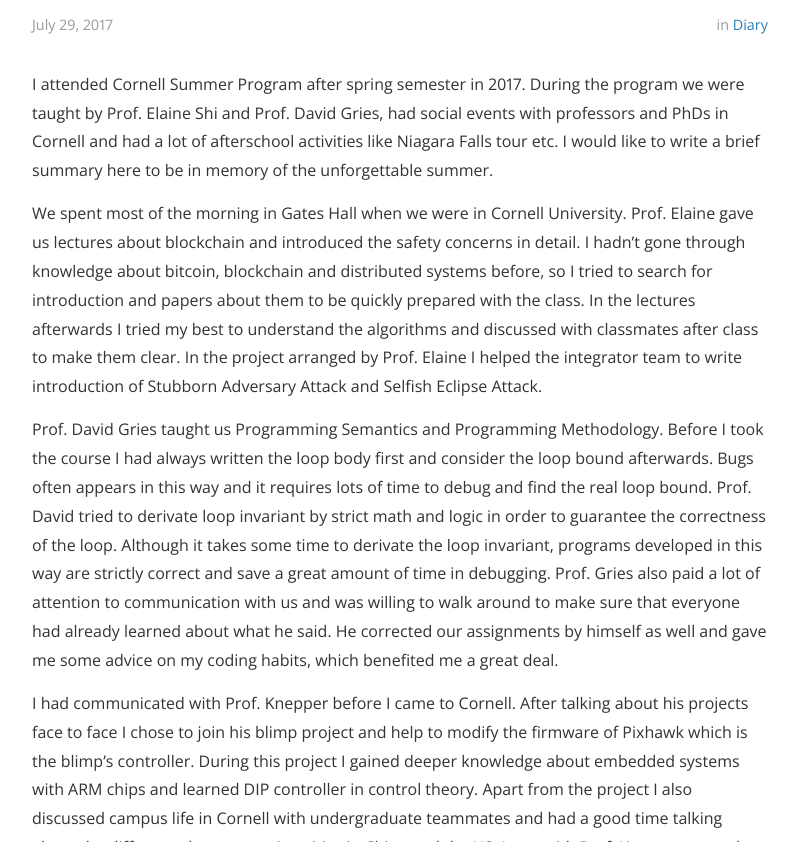
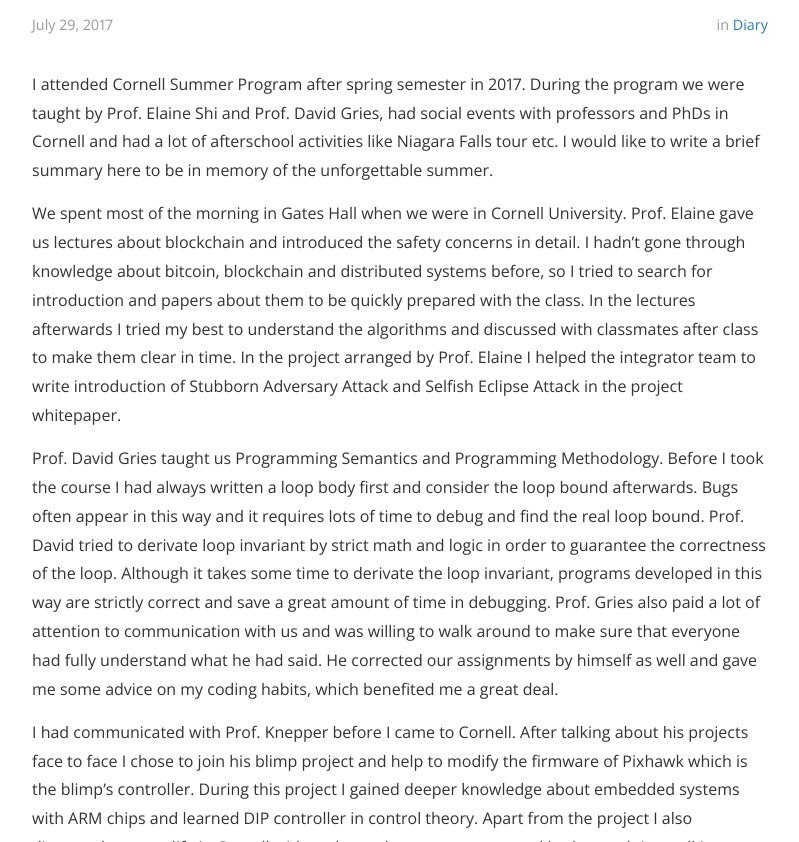
Before and after one commit to cyli2014/cyli2014.github.io, a Jekyll site: the page built from _posts/2017-07-29-cornell-tour.markdown, in a window 1280 px wide and 900 px high, scrolled down 449 px, cut to the strip 58-900 px from the top of the window. Shown: the whole strip, without its empty margins (240-1039 px from the left). Built offline with Jekyll 4.4.1, drawn with Linux system fonts in a browser that asks for light colours; nearby versions of some CDN libraries.

Commit message:
Edit posts.

```diff
--- a/_posts/2017-07-28-welcome-to-darwins-home.markdown
+++ b/_posts/2017-07-28-welcome-to-darwins-home.markdown
@@ -24,11 +24,11 @@
 
 ### Contact Information
 
-My email address, [github account][github-account] and social network are always attached on the bottom of the site. You can easily contact with me if interested.
+My email address, [github account][github-account] and social network are always attached on the bottom of the site. You can easily contact me if interested.
 
 ### Hint
 
-By clicking on the `D` icon in the top left corner you can get back to the initial page.
+By clicking on the D icon in the top left corner you can get back to the initial page.
 
 [github-account]:	https://github.com/cyli2014
 [cv]:				https://github.com/cyli2014/cyli2014.github.io/raw/master/CV_Li%20Chengyao.pdf
--- a/_posts/2017-07-29-cornell-tour.markdown
+++ b/_posts/2017-07-29-cornell-tour.markdown
@@ -10,9 +10,9 @@
 
 I attended Cornell Summer Program after spring semester in 2017. During the program we were taught by Prof. Elaine Shi and Prof. David Gries, had social events with professors and PhDs in Cornell and had a lot of afterschool activities like Niagara Falls tour etc. I would like to write a brief summary here to be in memory of the unforgettable summer.
 
-We spent most of the morning in Gates Hall when we were in Cornell University. Prof. Elaine gave us lectures about blockchain and introduced the safety concerns in detail. I hadn’t gone through knowledge about bitcoin, blockchain and distributed systems before, so I tried to search for introduction and papers about them to be quickly prepared with the class. In the lectures afterwards I tried my best to understand the algorithms and discussed with classmates after class to make them clear. In the project arranged by Prof. Elaine I helped the integrator team to write introduction of Stubborn Adversary Attack and Selfish Eclipse Attack.
+We spent most of the morning in Gates Hall when we were in Cornell University. Prof. Elaine gave us lectures about blockchain and introduced the safety concerns in detail. I hadn’t gone through knowledge about bitcoin, blockchain and distributed systems before, so I tried to search for introduction and papers about them to be quickly prepared with the class. In the lectures afterwards I tried my best to understand the algorithms and discussed with classmates after class to make them clear in time. In the project arranged by Prof. Elaine I helped the integrator team to write introduction of Stubborn Adversary Attack and Selfish Eclipse Attack in the project whitepaper.
 
-Prof. David Gries taught us Programming Semantics and Programming Methodology. Before I took the course I had always written the loop body first and consider the loop bound afterwards. Bugs often appears in this way and it requires lots of time to debug and find the real loop bound. Prof. David tried to derivate loop invariant by strict math and logic in order to guarantee the correctness of the loop. Although it takes some time to derivate the loop invariant, programs developed in this way are strictly correct and save a great amount of time in debugging. Prof. Gries also paid a lot of attention to communication with us and was willing to walk around to make sure that everyone had already learned about what he said. He corrected our assignments by himself as well and gave me some advice on my coding habits, which benefited me a great deal.
+Prof. David Gries taught us Programming Semantics and Programming Methodology. Before I took the course I had always written a loop body first and consider the loop bound afterwards. Bugs often appear in this way and it requires lots of time to debug and find the real loop bound. Prof. David tried to derivate loop invariant by strict math and logic in order to guarantee the correctness of the loop. Although it takes some time to derivate the loop invariant, programs developed in this way are strictly correct and save a great amount of time in debugging. Prof. Gries also paid a lot of attention to communication with us and was willing to walk around to make sure that everyone had fully understand what he had said. He corrected our assignments by himself as well and gave me some advice on my coding habits, which benefited me a great deal.
 
 I had communicated with Prof. Knepper before I came to Cornell. After talking about his projects face to face I chose to join his blimp project and help to modify the firmware of Pixhawk which is the blimp’s controller. During this project I gained deeper knowledge about embedded systems with ARM chips and learned DIP controller in control theory. Apart from the project I also discussed campus life in Cornell with undergraduate teammates and had a good time talking about the difference between universities in China and the US. I met with Prof. Knepper several times as well to discuss not only the project but my future career planning. We talked about the difference between a PhD degree and a master degree and the reason and characteristics needed to pursue a PhD degree. Prof. Knepper was satisfied with my contribution during the summer and I presented him a traditional Chinese paper cut before I left Cornell to thank him for his instructions.
 
```
